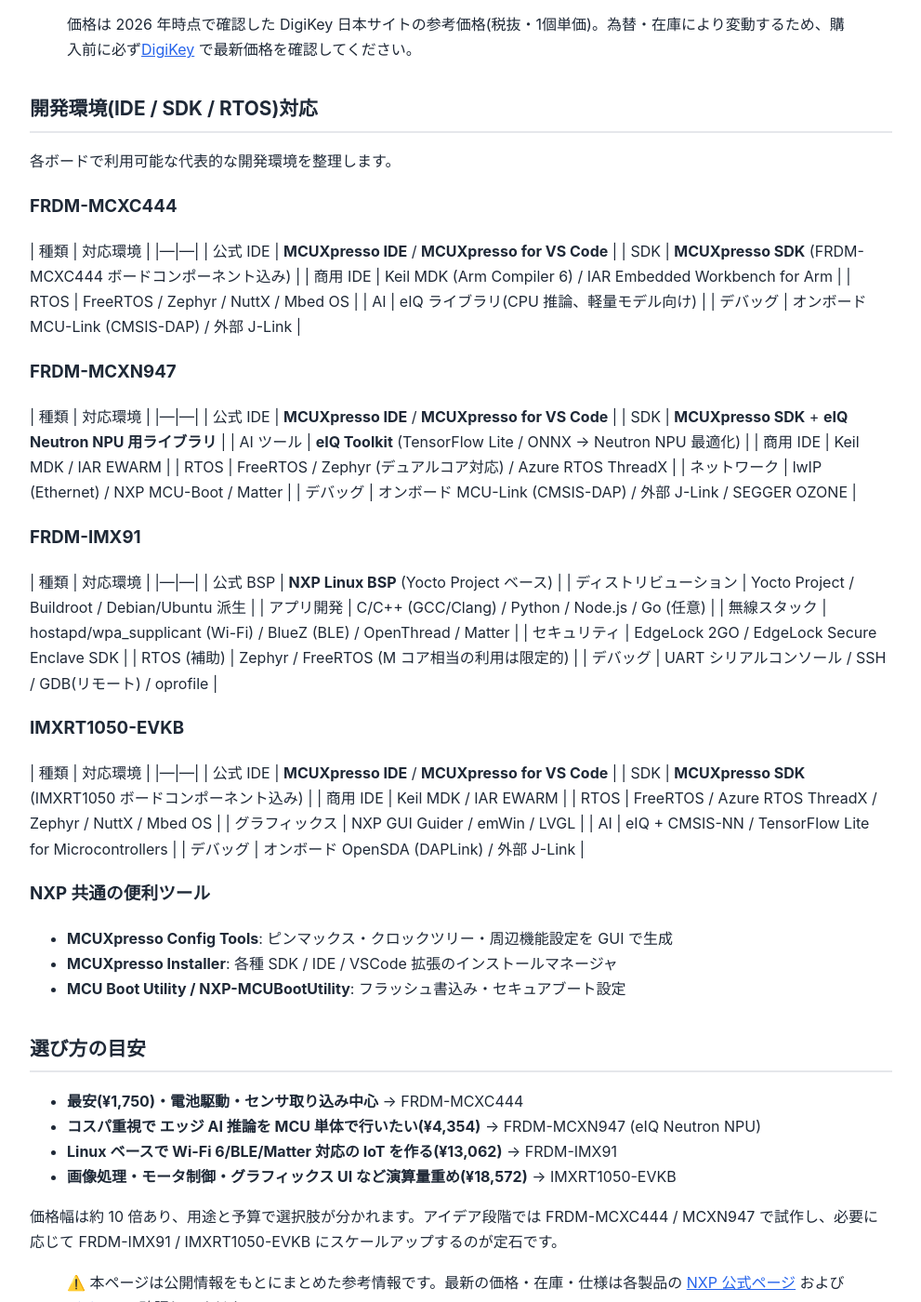
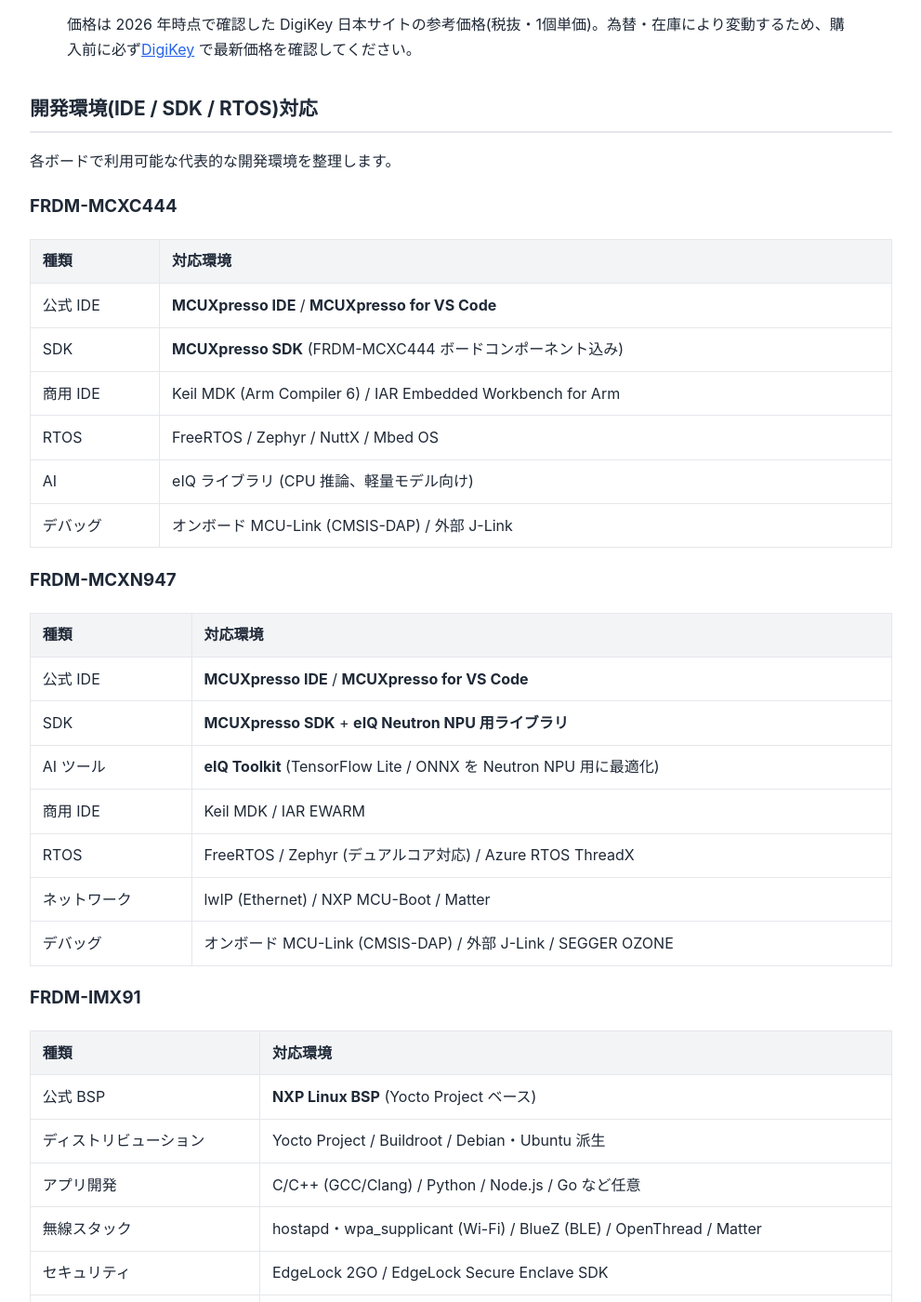
Before and after one commit to airpocket-soundman/maker_contest_2026, a Jekyll site: the page built from _hardware/nxp-frdm-eval-boards.md, in a window 1280 px wide and 1400 px high, scrolled down 4148 px. Shown: the whole window at 93% size, without its empty margins (144-1135 px from the left). Built offline with Jekyll 4.4.1, drawn with Linux system fonts in a browser that asks for light colours; some of the changed text lies outside the part shown.

Commit message:
Fix broken dev environment tables on NXP comparison page
kramdown は ### 見出し直後に空行が無いと後続のテーブルを正しく
パースしないため、各ボード(FRDM-MCXC444 / MCXN947 / IMX91 /
IMXRT1050-EVKB)の見出しと表の間に空行を追加。
矢印やセル内のスラッシュを、地の文として読みやすい表現に整理。

Co-Authored-By: Claude Opus 4.7 (1M context) <noreply@anthropic.com>

```diff
--- a/_hardware/nxp-frdm-eval-boards.md
+++ b/_hardware/nxp-frdm-eval-boards.md
@@ -99,47 +99,51 @@ DigiKey Make ONE Challenge 2026 では、スポンサーである **NXP Semicond
 各ボードで利用可能な代表的な開発環境を整理します。
 
 ### FRDM-MCXC444
-| 種類 | 対応環境 |
-|---|---|
-| 公式 IDE | **MCUXpresso IDE** / **MCUXpresso for VS Code** |
-| SDK | **MCUXpresso SDK** (FRDM-MCXC444 ボードコンポーネント込み) |
-| 商用 IDE | Keil MDK (Arm Compiler 6) / IAR Embedded Workbench for Arm |
-| RTOS | FreeRTOS / Zephyr / NuttX / Mbed OS |
-| AI | eIQ ライブラリ(CPU 推論、軽量モデル向け) |
-| デバッグ | オンボード MCU-Link (CMSIS-DAP) / 外部 J-Link |
+
+| 種類       | 対応環境                                                           |
+| ---------- | ------------------------------------------------------------------ |
+| 公式 IDE   | **MCUXpresso IDE** / **MCUXpresso for VS Code**                    |
+| SDK        | **MCUXpresso SDK** (FRDM-MCXC444 ボードコンポーネント込み)         |
+| 商用 IDE   | Keil MDK (Arm Compiler 6) / IAR Embedded Workbench for Arm         |
+| RTOS       | FreeRTOS / Zephyr / NuttX / Mbed OS                                |
+| AI         | eIQ ライブラリ (CPU 推論、軽量モデル向け)                          |
+| デバッグ   | オンボード MCU-Link (CMSIS-DAP) / 外部 J-Link                      |
 
 ### FRDM-MCXN947
-| 種類 | 対応環境 |
-|---|---|
-| 公式 IDE | **MCUXpresso IDE** / **MCUXpresso for VS Code** |
-| SDK | **MCUXpresso SDK** + **eIQ Neutron NPU 用ライブラリ** |
-| AI ツール | **eIQ Toolkit** (TensorFlow Lite / ONNX → Neutron NPU 最適化) |
-| 商用 IDE | Keil MDK / IAR EWARM |
-| RTOS | FreeRTOS / Zephyr (デュアルコア対応) / Azure RTOS ThreadX |
-| ネットワーク | lwIP (Ethernet) / NXP MCU-Boot / Matter |
-| デバッグ | オンボード MCU-Link (CMSIS-DAP) / 外部 J-Link / SEGGER OZONE |
+
+| 種類           | 対応環境                                                              |
+| -------------- | --------------------------------------------------------------------- |
+| 公式 IDE       | **MCUXpresso IDE** / **MCUXpresso for VS Code**                       |
+| SDK            | **MCUXpresso SDK** + **eIQ Neutron NPU 用ライブラリ**                 |
+| AI ツール      | **eIQ Toolkit** (TensorFlow Lite / ONNX を Neutron NPU 用に最適化)    |
+| 商用 IDE       | Keil MDK / IAR EWARM                                                  |
+| RTOS           | FreeRTOS / Zephyr (デュアルコア対応) / Azure RTOS ThreadX             |
+| ネットワーク   | lwIP (Ethernet) / NXP MCU-Boot / Matter                               |
+| デバッグ       | オンボード MCU-Link (CMSIS-DAP) / 外部 J-Link / SEGGER OZONE          |
 
 ### FRDM-IMX91
-| 種類 | 対応環境 |
-|---|---|
-| 公式 BSP | **NXP Linux BSP** (Yocto Project ベース) |
-| ディストリビューション | Yocto Project / Buildroot / Debian/Ubuntu 派生 |
-| アプリ開発 | C/C++ (GCC/Clang) / Python / Node.js / Go (任意) |
-| 無線スタック | hostapd/wpa_supplicant (Wi-Fi) / BlueZ (BLE) / OpenThread / Matter |
-| セキュリティ | EdgeLock 2GO / EdgeLock Secure Enclave SDK |
-| RTOS (補助) | Zephyr / FreeRTOS (M コア相当の利用は限定的) |
-| デバッグ | UART シリアルコンソール / SSH / GDB(リモート) / oprofile |
+
+| 種類                   | 対応環境                                                               |
+| ---------------------- | ---------------------------------------------------------------------- |
+| 公式 BSP               | **NXP Linux BSP** (Yocto Project ベース)                               |
+| ディストリビューション | Yocto Project / Buildroot / Debian・Ubuntu 派生                        |
+| アプリ開発             | C/C++ (GCC/Clang) / Python / Node.js / Go など任意                     |
+| 無線スタック           | hostapd・wpa_supplicant (Wi-Fi) / BlueZ (BLE) / OpenThread / Matter    |
+| セキュリティ           | EdgeLock 2GO / EdgeLock Secure Enclave SDK                             |
+| RTOS (補助)            | Zephyr / FreeRTOS (M コア相当の利用は限定的)                           |
+| デバッグ               | UART シリアルコンソール / SSH / リモート GDB / oprofile                |
 
 ### IMXRT1050-EVKB
-| 種類 | 対応環境 |
-|---|---|
-| 公式 IDE | **MCUXpresso IDE** / **MCUXpresso for VS Code** |
-| SDK | **MCUXpresso SDK** (IMXRT1050 ボードコンポーネント込み) |
-| 商用 IDE | Keil MDK / IAR EWARM |
-| RTOS | FreeRTOS / Azure RTOS ThreadX / Zephyr / NuttX / Mbed OS |
-| グラフィックス | NXP GUI Guider / emWin / LVGL |
-| AI | eIQ + CMSIS-NN / TensorFlow Lite for Microcontrollers |
-| デバッグ | オンボード OpenSDA (DAPLink) / 外部 J-Link |
+
+| 種類           | 対応環境                                                          |
+| -------------- | ----------------------------------------------------------------- |
+| 公式 IDE       | **MCUXpresso IDE** / **MCUXpresso for VS Code**                   |
+| SDK            | **MCUXpresso SDK** (IMXRT1050 ボードコンポーネント込み)           |
+| 商用 IDE       | Keil MDK / IAR EWARM                                              |
+| RTOS           | FreeRTOS / Azure RTOS ThreadX / Zephyr / NuttX / Mbed OS          |
+| グラフィックス | NXP GUI Guider / emWin / LVGL                                     |
+| AI             | eIQ + CMSIS-NN / TensorFlow Lite for Microcontrollers             |
+| デバッグ       | オンボード OpenSDA (DAPLink) / 外部 J-Link                        |
 
 ### NXP 共通の便利ツール
 
```
